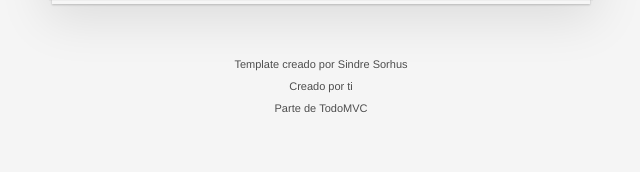
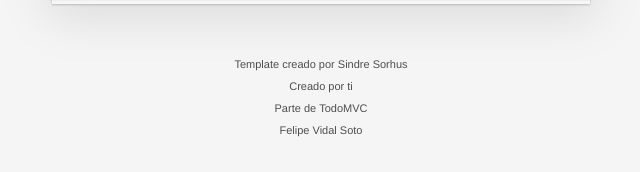
Before and after one commit to fvidalsoto/todo-js, a website built with webpack: page docs/index.html in a window 1280 px wide. Shown: the part 244-416 px from the top of the page, 319-959 px from the left. Built offline with nearby package versions, Linux system fonts and the light colour scheme.

Commit message:
Nuevo docs

```diff
--- a/docs/index.html
+++ b/docs/index.html
@@ -1 +1 @@
-<!doctype html><html lang="en"><head><meta charset="utf-8"/><meta name="viewport" content="width=device-width,initial-scale=1"/><title>Template • TodoMVC</title><script defer="defer" src="main.a03f96a7d3a796976f60.js"></script><link href="main.8f9678978f3cf2cef7da.css" rel="stylesheet"></head><body><section class="todoapp"><header class="header"><h1>Tareas</h1><input class="new-todo" placeholder="¿Qué necesita ser hecho?" autofocus/></header><section class="main"><input id="toggle-all" class="toggle-all" type="checkbox"/> <label for="toggle-all">Mark all as complete</label><ul class="todo-list"></ul></section><footer class="footer"><span class="todo-count"><strong>0</strong> pendiente(s)</span><ul class="filters"><li><a class="selected filtro" class="selected" href="#/">Todos</a></li><li><a class="filtro" href="#/active">Pendientes</a></li><li><a class="filtro" href="#/completed">Completados</a></li></ul><button class="clear-completed">Borrar completados</button></footer></section><footer class="info"><p>Template creado por <a href="http://sindresorhus.com">Sindre Sorhus</a></p><p>Creado por <a href="http://todomvc.com">ti</a></p><p>Parte de <a href="http://todomvc.com">TodoMVC</a></p></footer></body></html>
+<!doctype html><html lang="en"><head><meta charset="utf-8"/><meta name="viewport" content="width=device-width,initial-scale=1"/><title>Template • TodoMVC</title><script defer="defer" src="main.a03f96a7d3a796976f60.js"></script><link href="main.d0975c275dc0dea4f9bb.css" rel="stylesheet"></head><body><section class="todoapp"><header class="header"><h1>Tareas</h1><input class="new-todo" placeholder="¿Qué necesita ser hecho?" autofocus/></header><section class="main"><input id="toggle-all" class="toggle-all" type="checkbox"/> <label for="toggle-all">Mark all as complete</label><ul class="todo-list"></ul></section><footer class="footer"><span class="todo-count"><strong>0</strong> pendiente(s)</span><ul class="filters"><li><a class="selected filtro" class="selected" href="#/">Todos</a></li><li><a class="filtro" href="#/active">Pendientes</a></li><li><a class="filtro" href="#/completed">Completados</a></li></ul><button class="clear-completed">Borrar completados</button></footer></section><footer class="info"><p>Template creado por <a href="http://sindresorhus.com">Sindre Sorhus</a></p><p>Creado por <a href="http://todomvc.com">ti</a></p><p>Parte de <a href="http://todomvc.com">TodoMVC</a></p><p>Felipe Vidal Soto</p></footer></body></html>
```
Also changed, not shown: 2 other files.
